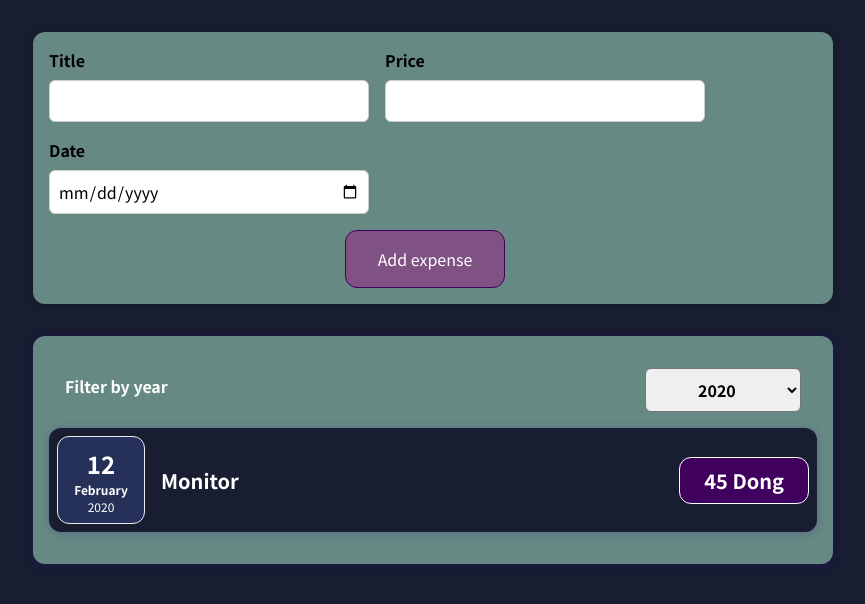
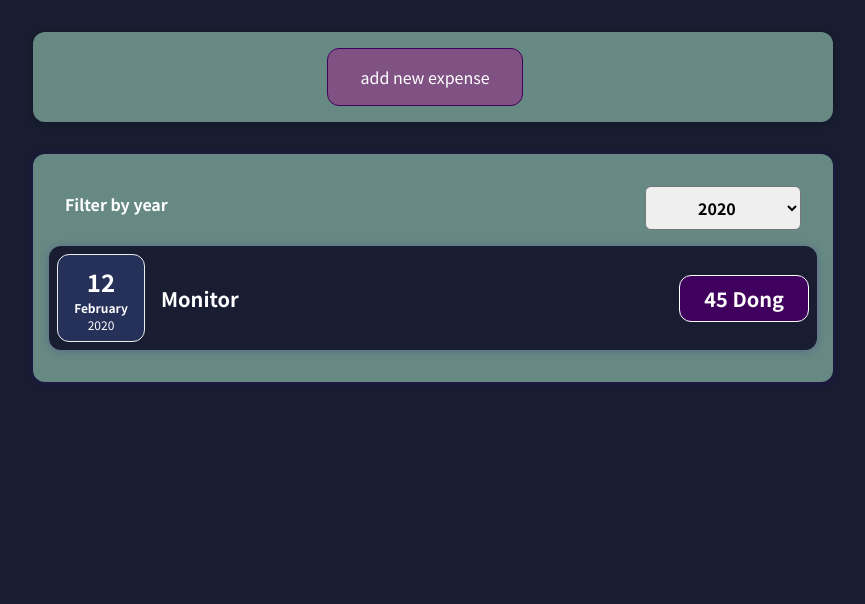
Before and after one commit to sohamdata/expense-tracker, a React (Create React App) app: page / in a window 1280 px wide. Shown: the top 604 px of the page, without its empty margins (207-1072 px from the left). Built offline with nearby package versions, Linux system fonts and the light colour scheme.

Commit message:
added show/hide form

```diff
--- a/src/components/NewExpense/ExpenseForm.js
+++ b/src/components/NewExpense/ExpenseForm.js
@@ -65,6 +65,7 @@ function ExpenseForm(props) {
                 </div>
             </div>
             <button type="submit" className="new-expense__actions">Add expense</button>
+            <button type="submit" className="new-expense__actions" onClick={props.onCancel}>Cancel</button>
         </form>
     )
 }
--- a/src/components/NewExpense/NewExpense.js
+++ b/src/components/NewExpense/NewExpense.js
@@ -1,20 +1,35 @@
+import { useState } from "react"
 import ExpenseForm from "./ExpenseForm"
 import "./NewExpense.css"
 
 function NewExpense(props) {
+    const [isEditing, setIsEditing] = useState(false)
+
     const saveExpenseData = (enteredData) => {
         const expenseData = {
             ...enteredData,
             id: Math.random().toString()
         }
         props.onAddExpense(expenseData)
+        setIsEditing(false)
+    }
+
+    const showForm = () => {
+        setIsEditing(true)
+    }
+    const cancelForm = () => {
+        setIsEditing(false)
     }
 
     return (
         <div className="new-expense">
-            <ExpenseForm onSaveExpenseData={saveExpenseData} />
+            {!isEditing && <button onClick={showForm}>add new expense</button>}
+            {isEditing && <ExpenseForm onSaveExpenseData={saveExpenseData} onCancel={cancelForm} />}
         </div>
     )
 }
 
 export default NewExpense
+
+// <condition> && <render something>:
+//      a trick in JS that renders the <render something> if <condition> is true.
```
